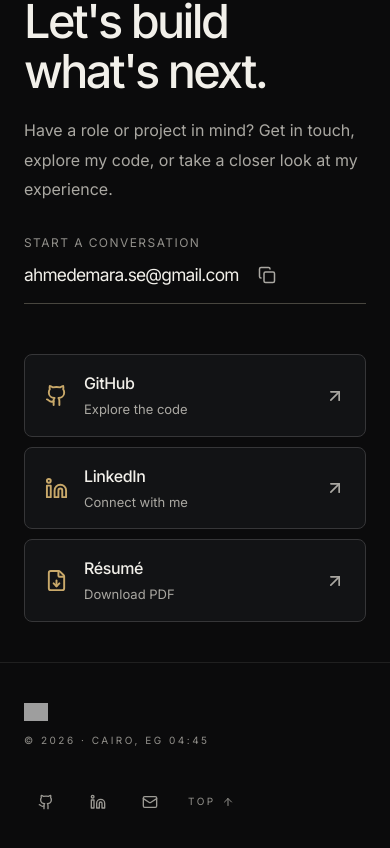
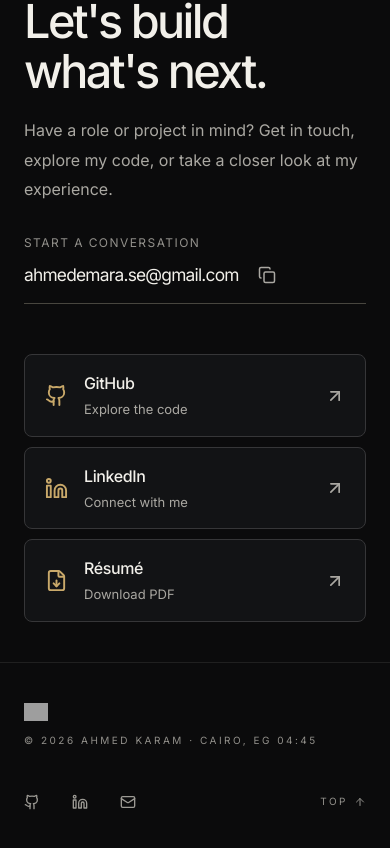
Before and after one commit to Ahmed-Karam28/Ahmed-Karam-Portfolio, a React (Vite) app: page / in a window 390 px wide. Shown: the part 9070-9918 px from the top of the page. Built offline with nearby package versions, Linux system fonts and the light colour scheme; grey boxes are pictures that could not be loaded; a web font is replaced by a local one.

Commit message:
Update footer content and layout adjustments

```diff
--- a/src/components/layout/Footer.jsx
+++ b/src/components/layout/Footer.jsx
@@ -18,11 +18,12 @@ const Footer = () => {
         <div className="flex flex-col gap-1">
           <img src="/generated/ak-logo.webp" className="footer-mark self-start" alt="Ahmed Karam" />
           <span className="font-mono text-[10px] uppercase tracking-[0.25em] text-faint mt-2">
-            © {new Date().getFullYear()} · Cairo, EG {time}
+            © {new Date().getFullYear()} Ahmed Karam · Cairo, EG {time}
           </span>
         </div>
 
-        <div className="flex items-center gap-2">
+        <div className="flex w-full sm:w-auto items-center">
+          <div className="flex items-center gap-1 -ml-[14px] sm:ml-0">
           <a
             href={personalInfo.github}
             target="_blank"
@@ -48,12 +49,14 @@ const Footer = () => {
           >
             <Mail size={16} />
           </a>
+          </div>
+          <span aria-hidden="true" className="hidden sm:block mx-4 h-4 w-px bg-[#2a2a2e]" />
           <button
             onClick={() =>
               window.scrollTo({ top: 0, behavior: reduce ? "auto" : "smooth" })
             }
             aria-label="Back to top"
-            className="min-h-11 ml-2 inline-flex items-center gap-1.5 font-mono text-[10px] uppercase tracking-[0.25em] text-faint hover:text-paper transition-colors duration-300"
+            className="min-h-11 ml-auto sm:ml-0 inline-flex items-center gap-1.5 font-mono text-[10px] uppercase tracking-[0.25em] text-faint hover:text-paper transition-colors duration-300"
           >
             Top
             <ArrowUp size={12} />
```
